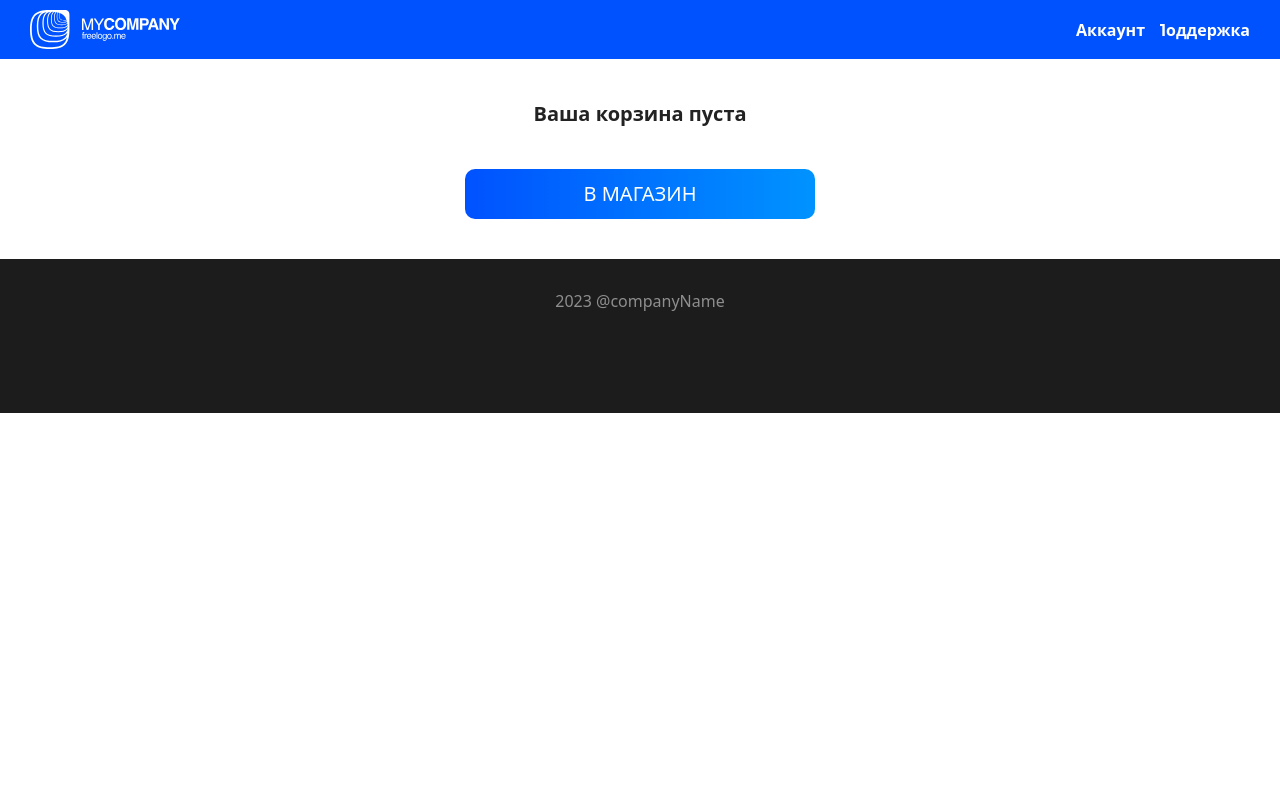
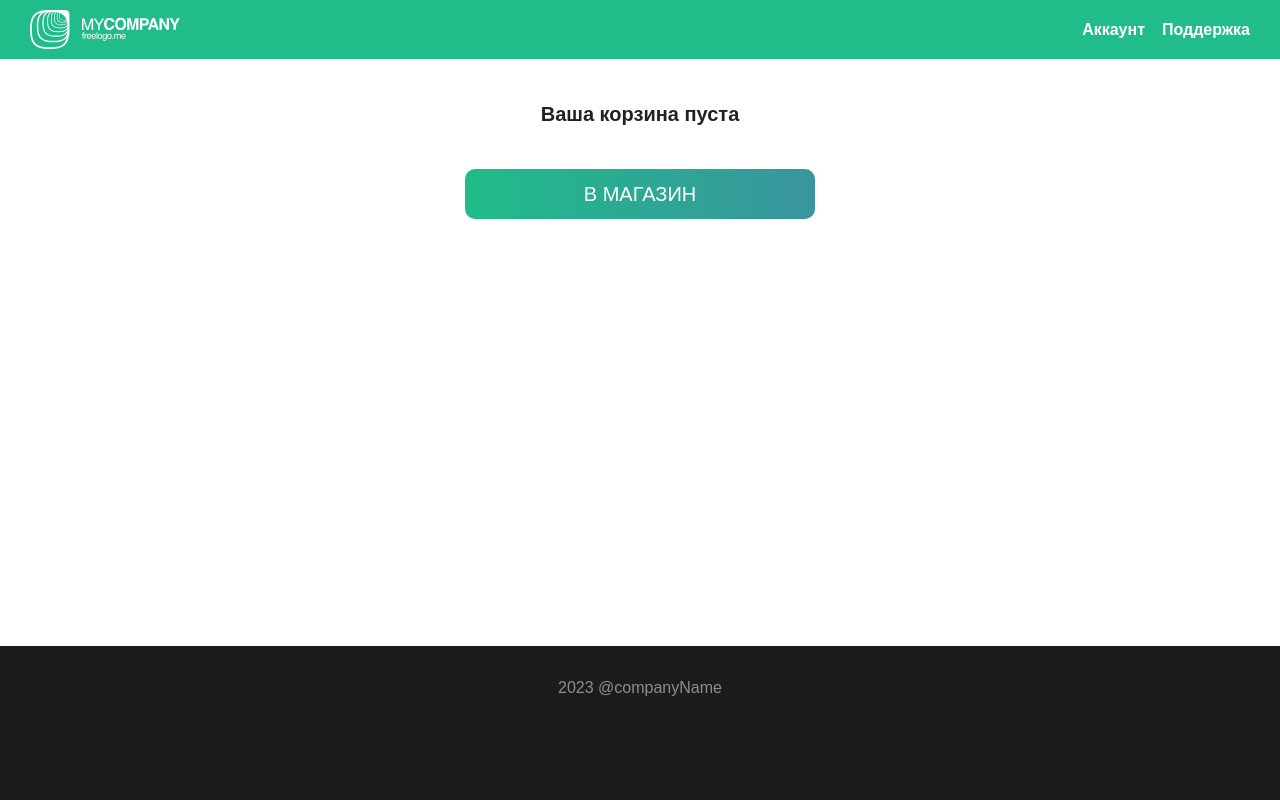
Before and after one commit to AlexDyakonov/django-shop-example, a Django app: page /cart/ in a window 1280 px wide. Run offline with Django 4.2, Linux system fonts and the light colour scheme; the visitor is signed in with stand-in values (Sample User, id 1); data comes from the database, SQL or seed files in the repository; data that the repository does not hold is empty; parts of the project's set-up code (start-up, migrations or seed data) failed here and were passed over.

Commit message:
Global redesign to new colors, some fixes of views

```diff
--- a/shop/static/assets/css/base.css
+++ b/shop/static/assets/css/base.css
@@ -4,13 +4,19 @@
   box-sizing: border-box;
 }
 
-.body{
+html {
+  position: relative;
+  min-height: 100%;
+}
+
+body{
   font-family: sans-serif;
+  margin-bottom: 154px;
 }
 
 header{
   position: relative;
-  background: #0052ff;
+  background: #20bc89;
   display: flex;
   justify-content: center;
   transition: all 0.3s ease-in-out;
@@ -70,7 +76,7 @@
 
 ul.custom-ul {
   list-style: none;
-  background: #0052ff;
+  background: #20bc89;
   text-align: center;
 }
 
@@ -100,7 +106,7 @@
 
 ul.custom-ul li ul.dropdown {
   width: 100%;
-  background: #0052ff;
+  background: #20bc89;
   position: absolute;
   z-index: 999;
   display: none;
@@ -108,7 +114,7 @@
 }
 
 ul.custom-ul li a:hover {
-  background: #4c85ff;
+  background: #20bc88a1;
   width: 100%;
 }
 
@@ -132,6 +138,11 @@
   display: flex;
   justify-content: center;
   align-items: center;
+  position: absolute;
+  bottom: 0;
+  width: 100%;
+  height: 154px;
+  line-height: 60px;
 }
 
 .footer-container{
--- a/shop/static/assets/css/cart.css
+++ b/shop/static/assets/css/cart.css
@@ -36,7 +36,11 @@
     text-decoration: none;
     font-size: 20px;
     color: #fff;
-    background: linear-gradient(90deg, rgba(0,82,255,1) 0%, rgba(0,212,255,1) 100%);;
+    background: rgb(32,188,137);
+    background: -moz-linear-gradient(90deg, rgba(32,188,137,1) 0%, rgba(82,109,178,1) 100%);
+    background: -webkit-linear-gradient(90deg, rgba(32,188,137,1) 0%, rgba(82,109,178,1) 100%);
+    background: linear-gradient(90deg, rgba(32,188,137,1) 0%, rgba(82,109,178,1) 100%);
+    filter: progid:DXImageTransform.Microsoft.gradient(startColorstr="#20bc89",endColorstr="#526db2",GradientType=1);
     text-decoration: none;
     width: 350px;
     height: auto;
@@ -75,7 +79,7 @@
     text-align: left;
     padding: 5px;
     color: #fff;
-    background: #0052ff;
+    background: #20bc89;
     font-weight: 600;
 }
 td{
@@ -91,6 +95,12 @@
 
 .item-info a{
     text-decoration: none;
+    color: #1736c5;
+}
+
+.item-info a:hover{
+    color: #455ed1;
+    cursor: pointer;
 }
 
 .wrapper{
@@ -104,7 +114,7 @@
 }
 
 .total-container table{
-    border-top: 3px solid #0052ff;
+    border-top: 3px solid #20bc89;
     width: 100%;
     max-width: 350px;
 }
@@ -120,7 +130,11 @@
     text-align: center;
     font-size: 20px;
     color: #fff;
-    background: linear-gradient(90deg, rgba(0,82,255,1) 0%, rgba(0,212,255,1) 100%);;
+    background: rgb(32,188,137);
+    background: -moz-linear-gradient(90deg, rgba(32,188,137,1) 0%, rgba(82,109,178,1) 100%);
+    background: -webkit-linear-gradient(90deg, rgba(32,188,137,1) 0%, rgba(82,109,178,1) 100%);
+    background: linear-gradient(90deg, rgba(32,188,137,1) 0%, rgba(82,109,178,1) 100%);
+    filter: progid:DXImageTransform.Microsoft.gradient(startColorstr="#20bc89",endColorstr="#526db2",GradientType=1);
     text-decoration: none;
     width: 100%;
     height: 40px;
--- a/shop/static/assets/css/item.css
+++ b/shop/static/assets/css/item.css
@@ -69,7 +69,11 @@
 
 .to-cart-btn{
     color: #fff;
-    background: #0052ff;
+    background: rgb(32,188,137);
+    background: -moz-linear-gradient(90deg, rgba(32,188,137,1) 0%, rgba(82,109,178,1) 100%);
+    background: -webkit-linear-gradient(90deg, rgba(32,188,137,1) 0%, rgba(82,109,178,1) 100%);
+    background: linear-gradient(90deg, rgba(32,188,137,1) 0%, rgba(82,109,178,1) 100%);
+    filter: progid:DXImageTransform.Microsoft.gradient(startColorstr="#20bc89",endColorstr="#526db2",GradientType=1);
     text-decoration: none;
     padding: 15px 43px;
     background-size: 200%;
--- a/shop/static/assets/css/my-account.css
+++ b/shop/static/assets/css/my-account.css
@@ -82,7 +82,7 @@
 .sumbit-btn {
     font-size: 20px;
     color: #fff;
-    background: linear-gradient(90deg, rgba(0,82,255,1) 0%, rgba(0,212,255,1) 100%);;
+    background: #1d3853;
     text-decoration: none;
     padding: 10px 40px;
     background-size: 200%;
--- a/shop/static/assets/css/result.css
+++ b/shop/static/assets/css/result.css
@@ -20,7 +20,11 @@
 .container-result a{
     font-size: 1.5em;
     color: #fff;
-    background: linear-gradient(90deg, rgba(0,82,255,1) 0%, rgba(0,212,255,1) 100%);;
+    background: rgb(32,188,137);
+    background: -moz-linear-gradient(90deg, rgba(32,188,137,1) 0%, rgba(82,109,178,1) 100%);
+    background: -webkit-linear-gradient(90deg, rgba(32,188,137,1) 0%, rgba(82,109,178,1) 100%);
+    background: linear-gradient(90deg, rgba(32,188,137,1) 0%, rgba(82,109,178,1) 100%);
+    filter: progid:DXImageTransform.Microsoft.gradient(startColorstr="#20bc89",endColorstr="#526db2",GradientType=1);
     text-decoration: none;
     width: 170px;
     height: 40px;
--- a/shop/static/assets/css/sign-up.css
+++ b/shop/static/assets/css/sign-up.css
@@ -16,7 +16,7 @@
     color: white;
     width: 390px;
     height: auto;
-    background: linear-gradient(135deg, rgba(92,145,255,1) 20%, rgba(1,173,207,1) 100%);
+    background: #20bc89;
     padding: 20px;
     border-radius: 10px;
     display: flex;
@@ -53,9 +53,9 @@
 .submit-btn{
     color: white;
     font-weight: 600;
-    background: linear-gradient(45deg, #3578ff 10%,  #000066 90%);
+    background: #1d3853;
     text-decoration: none;
-    border-radius: 10px;
+    border-radius: 5px;
     background-size: 200%;
     transition: .5s;
     border: none;
--- a/shop/static/assets/js/checkout.js
+++ b/shop/static/assets/js/checkout.js
@@ -21,5 +21,3 @@
     const comissionValue = selectedOption.value;
     paymentComissionElement.textContent = comissionValue;
 });
-
-// to payment
--- a/shop/templates/core/base.html
+++ b/shop/templates/core/base.html
@@ -76,10 +76,11 @@
   </header>
 
 <!-- Блок контента -->
-	<div class="content-text">
+<div class="content-text">
 
 {% block content %}
 {% endblock %}
+
 	</div>
 
   <div class="innerdiv">
--- a/shop/templates/core/checkout.html
+++ b/shop/templates/core/checkout.html
@@ -106,11 +106,11 @@
                             <div>
                                 <select id="soflow" name="countries" placeholder="Выберите вариант оплаты" required>
                                     <option value="" disabled selected>Выберите вариант оплаты</option>
-                                    <option value="1.00">Любая криптовалюта</option>
+                                    <option value="1.00">Криптовалюта</option>
                                 </select>
                             </div>
                             <div class="bottom-btns">
-                                <button class="create-order-btn" id="to-cart-button">Корзина</button>
+                                <button class="create-order-btn" id="to-cart-button" type="button">Корзина</button>
                                 {% csrf_token %}
                                 <button class="create-order-btn" id="to-payment-button" type="submit">
                                     Подтвердить
--- a/shop/templates/core/showcase.html
+++ b/shop/templates/core/showcase.html
@@ -24,7 +24,7 @@
                 {{category.title}}
             </div>
             <div class="show-case-item-name">
-              <a href="{% url 'core:item' pid=product.pid %}"> {{product.title}} </a>
+              <a style="all: unset;" href="{% url 'core:item' pid=product.pid %}"> {{product.title}} </a>
             </div>
             <div class="item-price">
               {{product.price}}
```
Also changed, not shown: shop/static/assets/css/checkout.css (+7 -3 lines), shop/static/assets/css/index.css (+12 -6 lines), shop/static/assets/css/item-card.css (+4 -4 lines), shop/static/assets/img/core-img/crypto-2.png, shop/static/assets/img/core-img/crypto.png (deleted).
